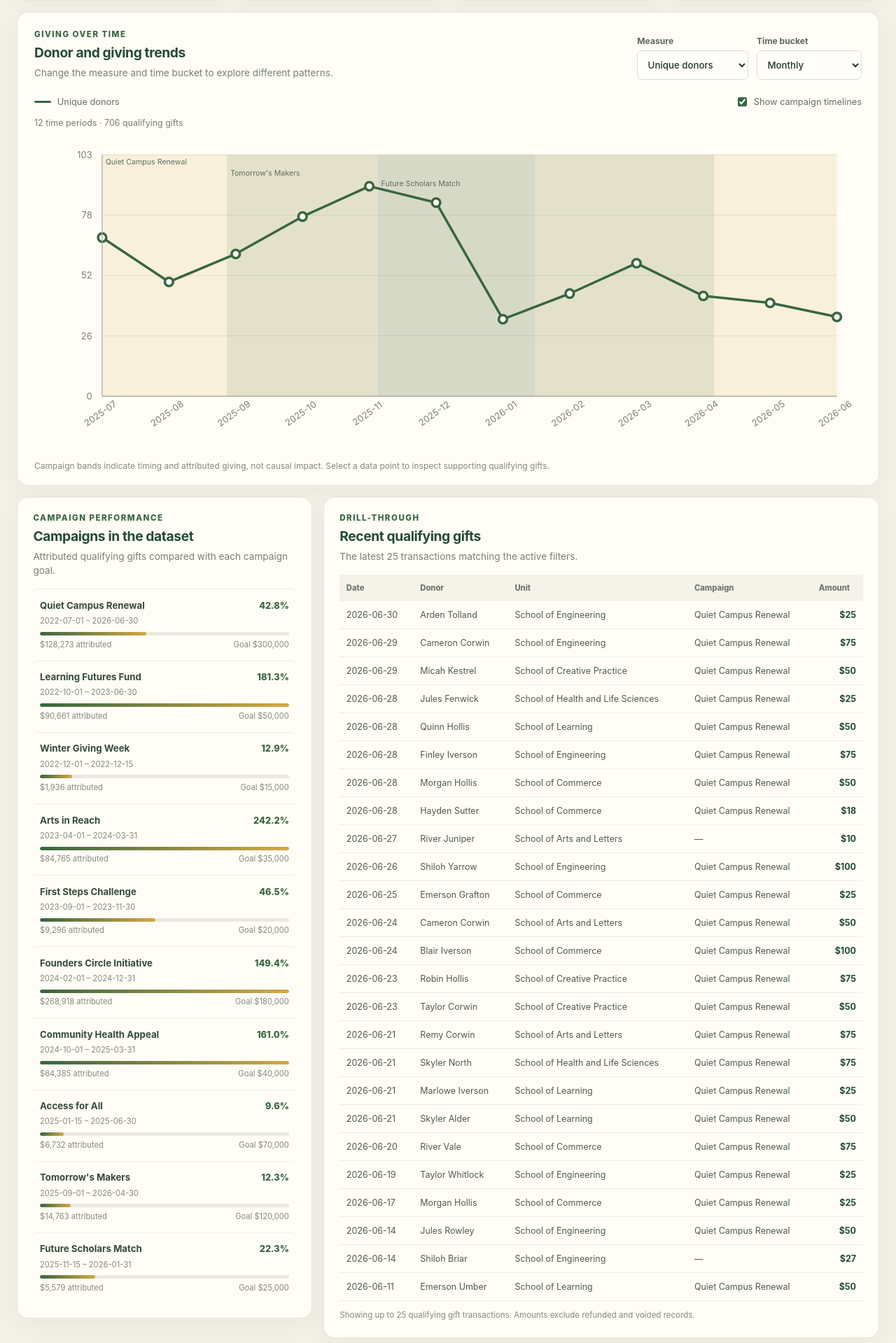
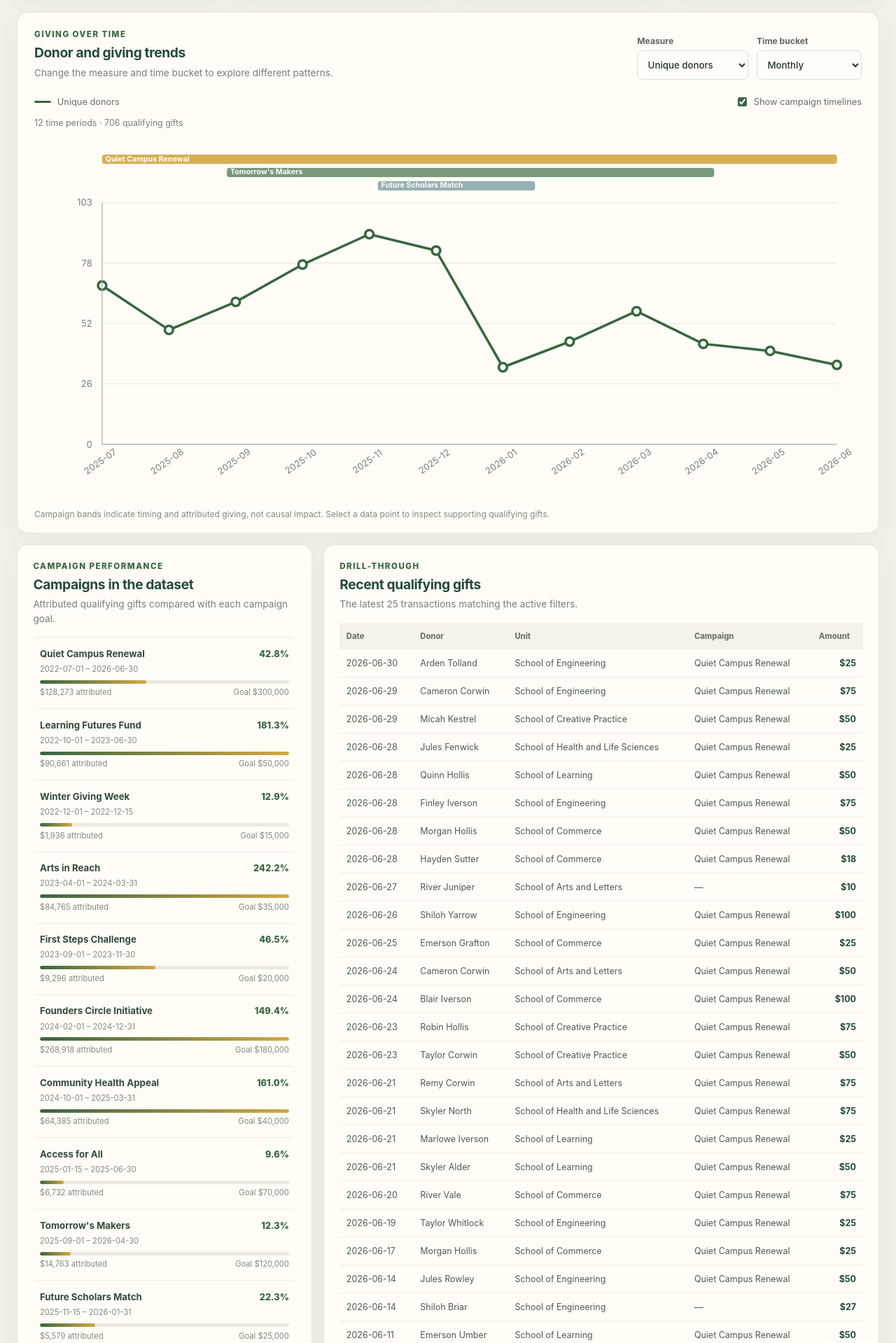
Before and after one commit to notahumanhand/Commonthread, a Flask app: page / in a window 1280 px wide. Shown: the part 643-2562 px from the top of the page at 70% size. Run offline with Flask 3, Linux system fonts and the light colour scheme; data comes from the database, SQL or seed files in the repository.

Commit message:
Campaign Display Adjustments

```diff
--- a/static/css/styles.css
+++ b/static/css/styles.css
@@ -289,9 +289,9 @@ h1 {
 .chart-point { fill: #fffdf7; stroke: var(--green); stroke-width: 3; cursor: pointer; transition: r 120ms ease, fill 120ms ease; }
 .chart-point:hover, .chart-point:focus { r: 7; fill: var(--gold); outline: none; }
 .svg-empty { fill: #788075; font-size: 16px; }
-.campaign-band { pointer-events: none; }
+.campaign-band { pointer-events: auto; stroke: rgba(35, 75, 54, 0.18); stroke-width: 0.5; }
 .campaign-band-0 { fill: #d4a843; }.campaign-band-1 { fill: #6b8f71; }.campaign-band-2 { fill: #8ba9b0; }.campaign-band-3 { fill: #c89b8b; }.campaign-band-4 { fill: #b8a4c7; }
-.campaign-band-label { fill: #526253; font-size: 9px; opacity: 0.9; pointer-events: none; }
+.campaign-band-label { fill: #fffdf7; font-size: 9px; font-weight: 700; opacity: 0.98; pointer-events: none; }
 .chart-footnote { margin: 0.5rem 0 0; color: #858a7e; font-size: 0.75rem; line-height: 1.5; }
 .lower-grid { display: grid; grid-template-columns: minmax(280px, 0.85fr) minmax(0, 1.6fr); gap: 1rem; margin-top: 1rem; align-items: start; }
 .content-panel { min-width: 0; padding: 1.4rem; }
--- a/static/js/home.js
+++ b/static/js/home.js
@@ -126,22 +126,54 @@
         const svg = $("trend-chart");
         svg.replaceChildren();
         $("chart-legend-label").textContent = metricLabels[filters.metric];
-        const width = 1000, height = 390;
+
+        const width = 1000;
+        const baseHeight = 390;
         const margin = { top: 28, right: 30, bottom: 70, left: 82 };
         const plotWidth = width - margin.left - margin.right;
-        const plotHeight = height - margin.top - margin.bottom;
+        const visibleCampaigns = $("show-campaigns").checked
+            ? campaigns.filter((campaign) => campaign.end_date >= filters.start_date && campaign.start_date <= filters.end_date)
+            : [];
+
+        const start = new Date(`${filters.start_date}T00:00:00Z`).getTime();
+        const end = new Date(`${filters.end_date}T23:59:59Z`).getTime();
+        const span = Math.max(end - start, 1);
+        const campaignStart = (campaign) => Math.max(0, new Date(`${campaign.start_date}T00:00:00Z`).getTime() - start);
+        const campaignEnd = (campaign) => Math.min(span, new Date(`${campaign.end_date}T23:59:59Z`).getTime() - start);
+
+        // Interval partitioning: reuse a lane only after its previous campaign has ended.
+        const laneEnds = [];
+        const scheduledCampaigns = visibleCampaigns
+            .map((campaign, index) => ({ campaign, index, start: campaignStart(campaign), end: campaignEnd(campaign) }))
+            .filter((item) => item.end >= item.start)
+            .sort((a, b) => a.start - b.start || a.end - b.end)
+            .map((item) => {
+                let lane = laneEnds.findIndex((laneEnd) => laneEnd < item.start);
+                if (lane === -1) lane = laneEnds.length;
+                laneEnds[lane] = item.end;
+                return { ...item, lane };
+            });
+        const laneHeight = 16;
+        const campaignStripHeight = scheduledCampaigns.length ? laneEnds.length * laneHeight + 10 : 0;
+        const height = baseHeight + campaignStripHeight;
+        const plotTop = margin.top + campaignStripHeight;
+        const plotHeight = height - plotTop - margin.bottom;
+
         if (!series.length) {
+            svg.setAttribute("viewBox", `0 0 ${width} ${height}`);
             svg.append(svgNode("text", { x: width / 2, y: height / 2, "text-anchor": "middle", class: "svg-empty" }, "No data for this selection"));
             return;
         }
+
         const values = series.map((point) => Number(point.value ?? 0));
         const maxValue = Math.max(...values, 1);
         const yMax = maxValue * 1.15;
         const xAt = (index) => margin.left + (series.length === 1 ? plotWidth / 2 : index * plotWidth / (series.length - 1));
-        const yAt = (value) => margin.top + plotHeight - (Number(value ?? 0) / yMax) * plotHeight;
+        const yAt = (value) => plotTop + plotHeight - (Number(value ?? 0) / yMax) * plotHeight;
+        svg.setAttribute("viewBox", `0 0 ${width} ${height}`);
 
         for (let i = 0; i <= 4; i += 1) {
-            const y = margin.top + plotHeight - (i / 4) * plotHeight;
+            const y = plotTop + plotHeight - (i / 4) * plotHeight;
             svg.append(svgNode("line", { x1: margin.left, x2: width - margin.right, y1: y, y2: y, class: "chart-gridline" }));
             const tickValue = yMax * i / 4;
             const tickText = (filters.metric === "total_giving" || filters.metric === "amount_per_donor")
@@ -150,25 +182,28 @@
             svg.append(svgNode("text", { x: margin.left - 12, y: y + 4, "text-anchor": "end", class: "chart-axis-label" }, tickText));
         }
 
-        if ($("show-campaigns").checked) {
-            const start = new Date(`${filters.start_date}T00:00:00Z`).getTime();
-            const end = new Date(`${filters.end_date}T23:59:59Z`).getTime();
-            const span = Math.max(end - start, 1);
-            campaigns.filter((campaign) => campaign.end_date >= filters.start_date && campaign.start_date <= filters.end_date).forEach((campaign, index) => {
-                const campaignStart = new Date(`${campaign.start_date}T00:00:00Z`).getTime();
-                const campaignEnd = new Date(`${campaign.end_date}T23:59:59Z`).getTime();
-                const left = margin.left + Math.max(0, campaignStart - start) / span * plotWidth;
-                const right = margin.left + Math.min(span, campaignEnd - start) / span * plotWidth;
-                const x = Math.max(margin.left, left);
-                const rectWidth = Math.max(2, Math.min(width - margin.right, right) - x);
-                svg.append(svgNode("rect", { x, y: margin.top, width: rectWidth, height: plotHeight, class: `campaign-band campaign-band-${index % 5}`, opacity: 0.15 }));
-                if (rectWidth > 34) {
-                    const label = svgNode("text", { x: x + 4, y: margin.top + 12 + (index % 3) * 13, class: "campaign-band-label" }, campaign.name);
-                    label.setAttribute("transform", `translate(0 0)`);
-                    svg.append(label);
-                }
+        scheduledCampaigns.forEach(({ campaign, index, start: campaignOffsetStart, end: campaignOffsetEnd, lane }) => {
+            const x = margin.left + campaignOffsetStart / span * plotWidth;
+            const right = margin.left + campaignOffsetEnd / span * plotWidth;
+            const rectWidth = Math.max(2, right - x);
+            const y = margin.top + lane * laneHeight;
+            const rect = svgNode("rect", {
+                x, y, width: rectWidth, height: 11,
+                rx: 3,
+                class: `campaign-band campaign-band-${index % 5}`,
+                opacity: 0.9
             });
-        }
+            const title = svgNode("title", {}, `${campaign.name} (${campaign.start_date} to ${campaign.end_date})`);
+            rect.append(title);
+            svg.append(rect);
+            if (rectWidth > 50) {
+                svg.append(svgNode("text", {
+                    x: x + 4, y: y + 8,
+                    class: "campaign-band-label",
+                    "font-size": 9
+                }, campaign.name));
+            }
+        });
 
         series.forEach((point, index) => {
             const x = xAt(index);
@@ -185,8 +220,8 @@
             circle.addEventListener("keydown", (event) => { if (event.key === "Enter" || event.key === " ") { event.preventDefault(); selectPoint(); } });
             svg.append(circle);
         });
-        svg.append(svgNode("line", { x1: margin.left, x2: margin.left, y1: margin.top, y2: margin.top + plotHeight, class: "chart-axis" }));
-        svg.append(svgNode("line", { x1: margin.left, x2: width - margin.right, y1: margin.top + plotHeight, y2: margin.top + plotHeight, class: "chart-axis" }));
+        svg.append(svgNode("line", { x1: margin.left, x2: margin.left, y1: plotTop, y2: plotTop + plotHeight, class: "chart-axis" }));
+        svg.append(svgNode("line", { x1: margin.left, x2: width - margin.right, y1: plotTop + plotHeight, y2: plotTop + plotHeight, class: "chart-axis" }));
     }
 
     async function showPointDetails(point, filters) {
--- a/templates/index.html
+++ b/templates/index.html
@@ -84,7 +84,7 @@
                 <p class="table-note">Showing up to 25 qualifying gift transactions. Amounts exclude refunded and voided records.</p>
             </article>
         </section>
-        <footer class="dashboard-footer"><span>Commonthread · Synthetic demonstration data</span><a href="{{ url_for('index') }}">Return to navigation</a></footer>
+        <footer class="dashboard-footer"></footer>
     </main>
 </body>
 </html>
```
